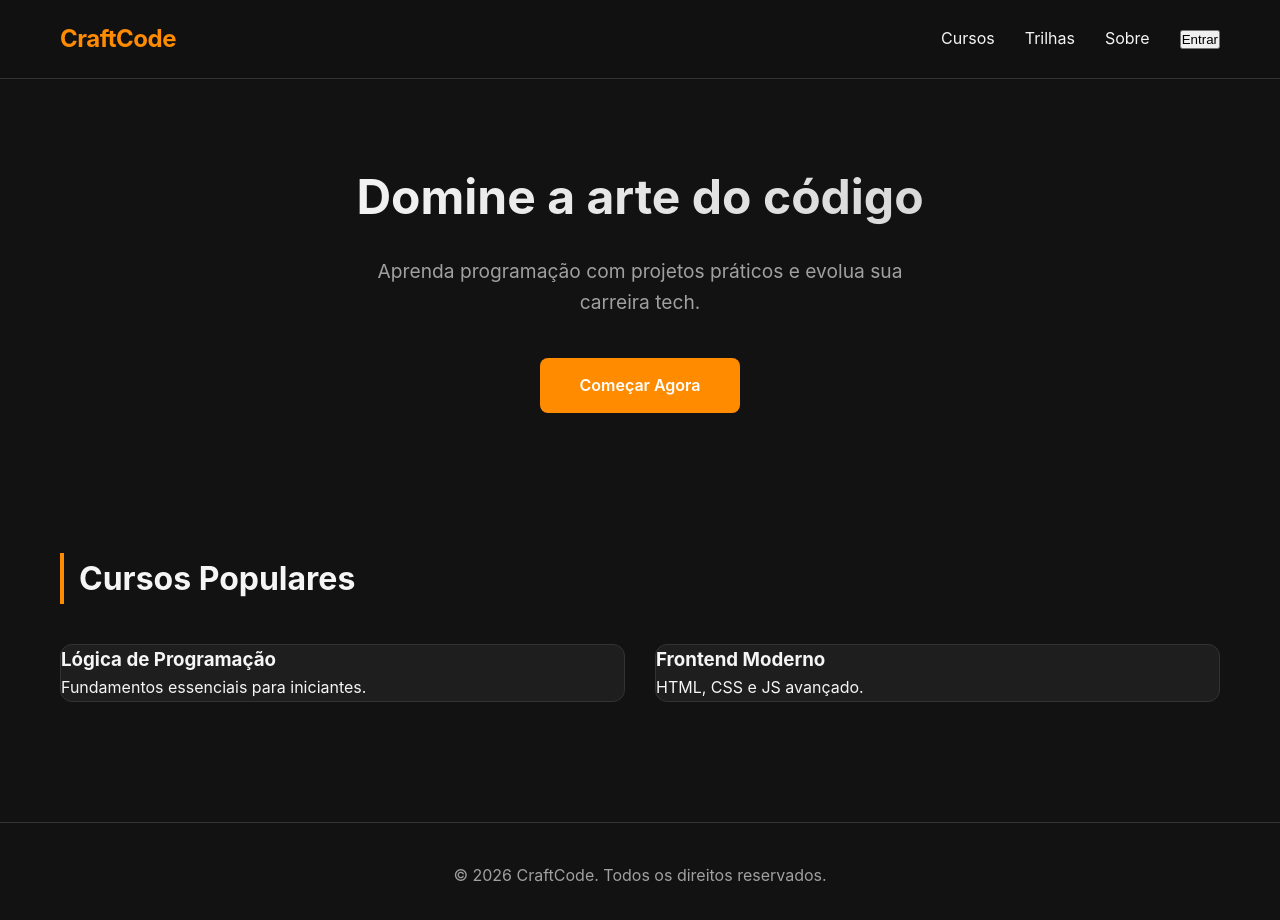
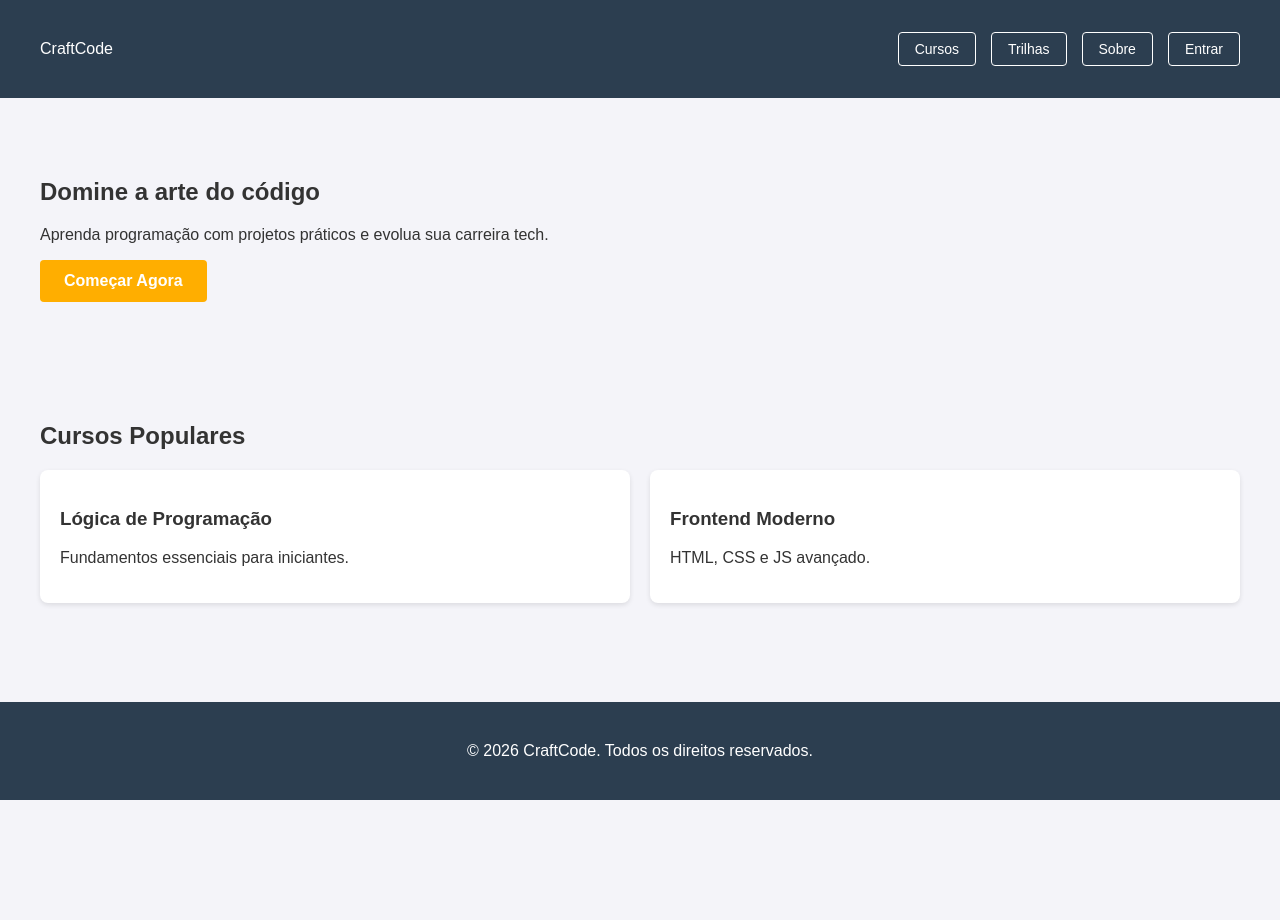
Before and after one commit to MateusViegasCode/ASCII---Projeto-Trainee, a React (Vite) app: page / in a window 1280 px wide. Shown: the top 920 px of the page. After the commit the page ends 800 px from the top, so only its background shows below. Built offline with nearby package versions, Linux system fonts and the light colour scheme.

Commit message:
Update style.css

```diff
--- a/src/style.css
+++ b/src/style.css
@@ -1,187 +1,155 @@
-:root {
-    /* Paleta de Cores */
-    --primary-color: #FF8C00; /* Laranja forte */
-    --primary-hover: #e07b00;
-    --bg-dark: #121212;       /* Fundo quase preto */
-    --bg-card: #1E1E1E;       /* Fundo dos cards */
-    --text-light: #F5F5F5;
-    --text-gray: #A0A0A0;
-
-    /* Espaçamento */
-    --container-width: 1200px;
-    --spacing-md: 1.5rem;
+html, body {
+  height: 100%;
+  margin: 0;
 }
 
-* {
-    margin: 0;
-    padding: 0;
-    box-sizing: border-box;
+#root {
+  display: flex;
+  flex-direction: column;
+  min-height: 100vh;
 }
 
 body {
-    font-family: 'Inter', sans-serif;
-    background-color: var(--bg-dark);
-    color: var(--text-light);
-    line-height: 1.6;
+  font-family: Arial, sans-serif;
+  padding: 0;
+  background-color: #f4f4f9;
+  color: #333;
+}
+
+main {
+  flex: 1;
 }
 
 .container {
-    max-width: var(--container-width);
-    margin: 0 auto;
-    padding: 0 20px;
+  max-width: 1200px;
+  margin: 0 auto;
+  padding: 0 20px;
 }
 
-a {
-    text-decoration: none;
-    color: inherit;
-    transition: 0.3s;
-}
-
-/* Header */
 .main-header {
-    background-color: rgba(18, 18, 18, 0.95);
-    padding: 20px 0;
-    border-bottom: 1px solid #333;
-    position: sticky;
-    top: 0;
-    z-index: 1000;
+  background-color: #2c3e50;
+  color: white;
+  padding: 1rem 0;
 }
 
 .header-content {
-    display: flex;
-    justify-content: space-between;
-    align-items: center;
-}
-
-.logo {
-    font-size: 1.5rem;
-    font-weight: 700;
-    color: var(--primary-color);
-    letter-spacing: -0.5px;
+  display: flex;
+  justify-content: space-between;
+  align-items: center;
 }
 
 .nav-links {
-    list-style: none;
-    display: flex;
-    gap: 30px;
-    align-items: center;
+  list-style: none;
+  display: flex;
+  gap: 15px;
+  align-items: center;
 }
 
-.nav-links a:hover {
-    color: var(--primary-color);
+.nav-links a,
+.btn-entrar-header {
+  background: none;
+  border: 1px solid white;
+  color: white;
+  padding: 8px 16px;
+  border-radius: 4px;
+  text-decoration: none;
+  cursor: pointer;
+  font-family: inherit;
+  font-size: 14px;
+  transition: 0.3s;
+  display: inline-block;
 }
 
-.btn-login {
-    border: 1px solid var(--primary-color);
-    padding: 8px 20px;
-    border-radius: 5px;
-    color: var(--primary-color);
+.nav-links a:hover,
+.btn-entrar-header:hover {
+  background-color: rgba(255, 255, 255, 0.1);
 }
 
-.btn-login:hover {
-    background-color: var(--primary-color);
-    color: white;
-}
-
-/* Hero Section */
 .hero {
-    padding: 80px 0;
-    text-align: center;
-}
-
-.hero h1 {
-    font-size: 3rem;
-    margin-bottom: 20px;
-    background: linear-gradient(to right, #fff, #ccc);
-    -webkit-background-clip: text;
-    -webkit-text-fill-color: transparent;
-}
-
-.hero p {
-    font-size: 1.2rem;
-    color: var(--text-gray);
-    margin-bottom: 40px;
-    max-width: 600px;
-    margin-left: auto;
-    margin-right: auto;
+  padding: 60px 0;
 }
 
 .btn-primary {
-    background-color: var(--primary-color);
-    color: white;
-    padding: 15px 40px;
-    border-radius: 8px;
-    font-weight: 600;
-    display: inline-block;
+  display: inline-block;
+  background-color: #ffae00;
+  color: white;
+  padding: 12px 24px;
+  text-decoration: none;
+  border-radius: 4px;
+  font-weight: bold;
+  border: none;
+  cursor: pointer;
 }
 
-.btn-primary:hover {
-    background-color: var(--primary-hover);
-    transform: translateY(-2px);
-}
-
-/* Cursos Grid */
 .courses-section {
-    padding: 60px 0;
-}
-
-.courses-section h2 {
-    margin-bottom: 40px;
-    font-size: 2rem;
-    border-left: 4px solid var(--primary-color);
-    padding-left: 15px;
+  padding: 40px 0;
 }
 
 .course-grid {
-    display: grid;
-    grid-template-columns: repeat(auto-fit, minmax(300px, 1fr));
-    gap: 30px;
+  display: grid;
+  grid-template-columns: repeat(auto-fit, minmax(300px, 1fr));
+  gap: 20px;
+  margin-top: 20px;
 }
 
 .course-card {
-    background-color: var(--bg-card);
-    border-radius: 12px;
-    overflow: hidden;
-    transition: transform 0.3s ease;
-    border: 1px solid #333;
+  background: white;
+  padding: 20px;
+  border-radius: 8px;
+  box-shadow: 0 2px 5px rgba(0,0,0,0.1);
 }
 
-.course-card:hover {
-    transform: translateY(-5px);
-    border-color: var(--primary-color);
+.login-page {
+  background-color: #2c3e50;
+  min-height: 100vh;
+  display: flex;
+  align-items: center;
+  justify-content: center;
 }
 
-.card-image {
-    height: 180px;
-    background-color: #333; /* Placeholder cinza */
-    width: 100%;
+.login-container {
+  background-color: white;
+  padding: 40px;
+  border-radius: 8px;
+  box-shadow: 0 10px 25px rgba(0,0,0,0.2);
+  width: 100%;
+  max-width: 380px;
+  text-align: center;
 }
 
-.card-content {
-    padding: 20px;
+.input-craftcode {
+  width: 100%;
+  padding: 12px;
+  margin-bottom: 15px;
+  border: 1px solid #ccc;
+  border-radius: 4px;
+  box-sizing: border-box;
+  transition: 0.2s;
 }
 
-.card-content h3 {
-    margin-bottom: 10px;
+.input-craftcode:hover,
+.input-craftcode:focus {
+  outline: none;
+  border-color: #ffae00;
 }
 
-.card-content p {
-    color: var(--text-gray);
-    font-size: 0.9rem;
-    margin-bottom: 20px;
+.btn-submit-login {
+  width: 100%;
+  margin-top: 10px;
 }
 
-.link-details {
-    color: var(--primary-color);
-    font-weight: 600;
-    font-size: 0.9rem;
+.btn-back {
+  background: none;
+  border: none;
+  color: #ffae00;
+  cursor: pointer;
+  margin-bottom: 15px;
 }
 
-/* Footer */
 footer {
-    padding: 40px 0;
-    text-align: center;
-    border-top: 1px solid #333;
-    margin-top: 60px;
-    color: var(--text-gray);
+  background-color: #2c3e50;
+  color: white;
+  padding: 1.5rem 0;
+  text-align: center;
+  width: 100%;
 }
```
